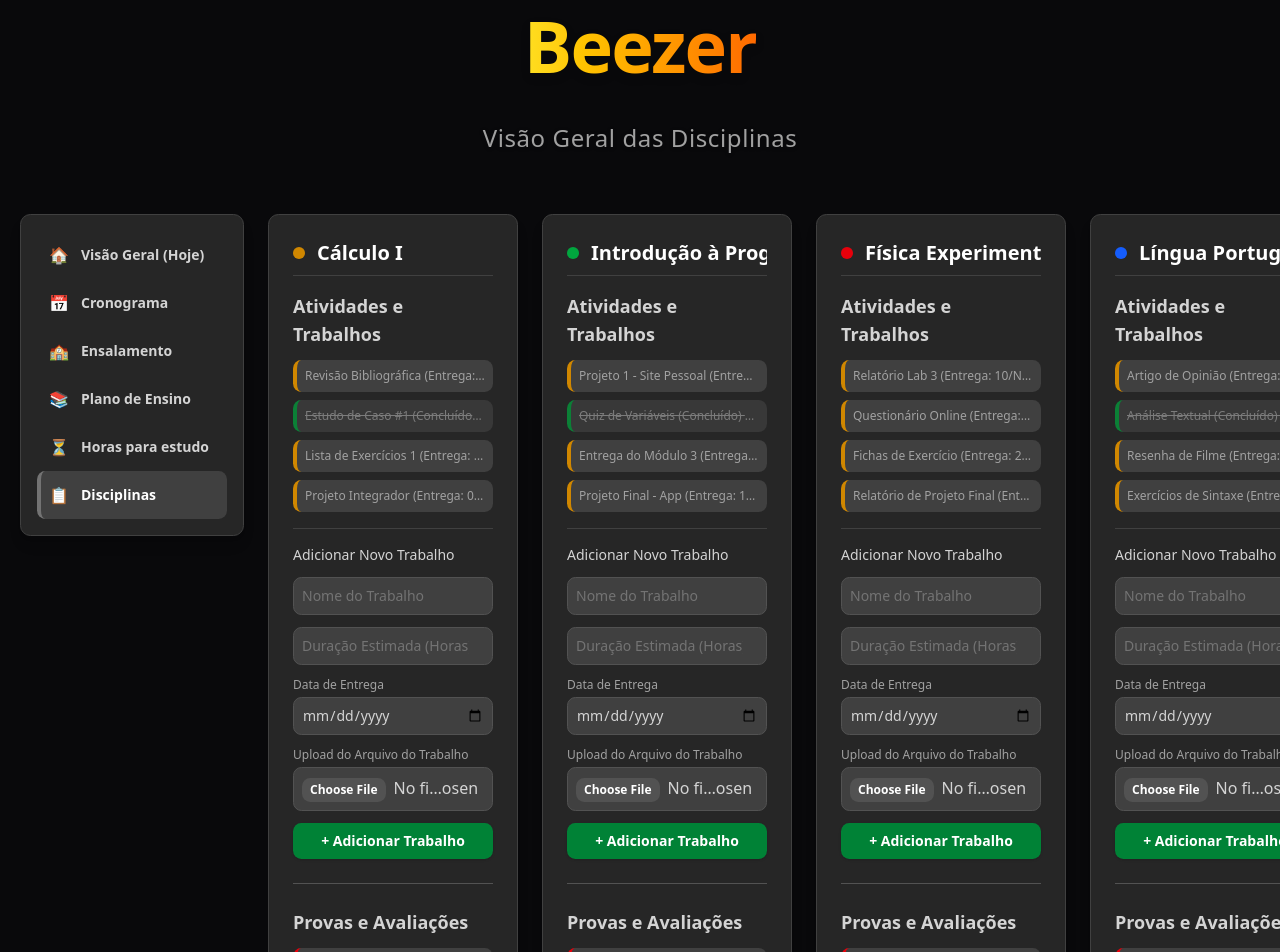
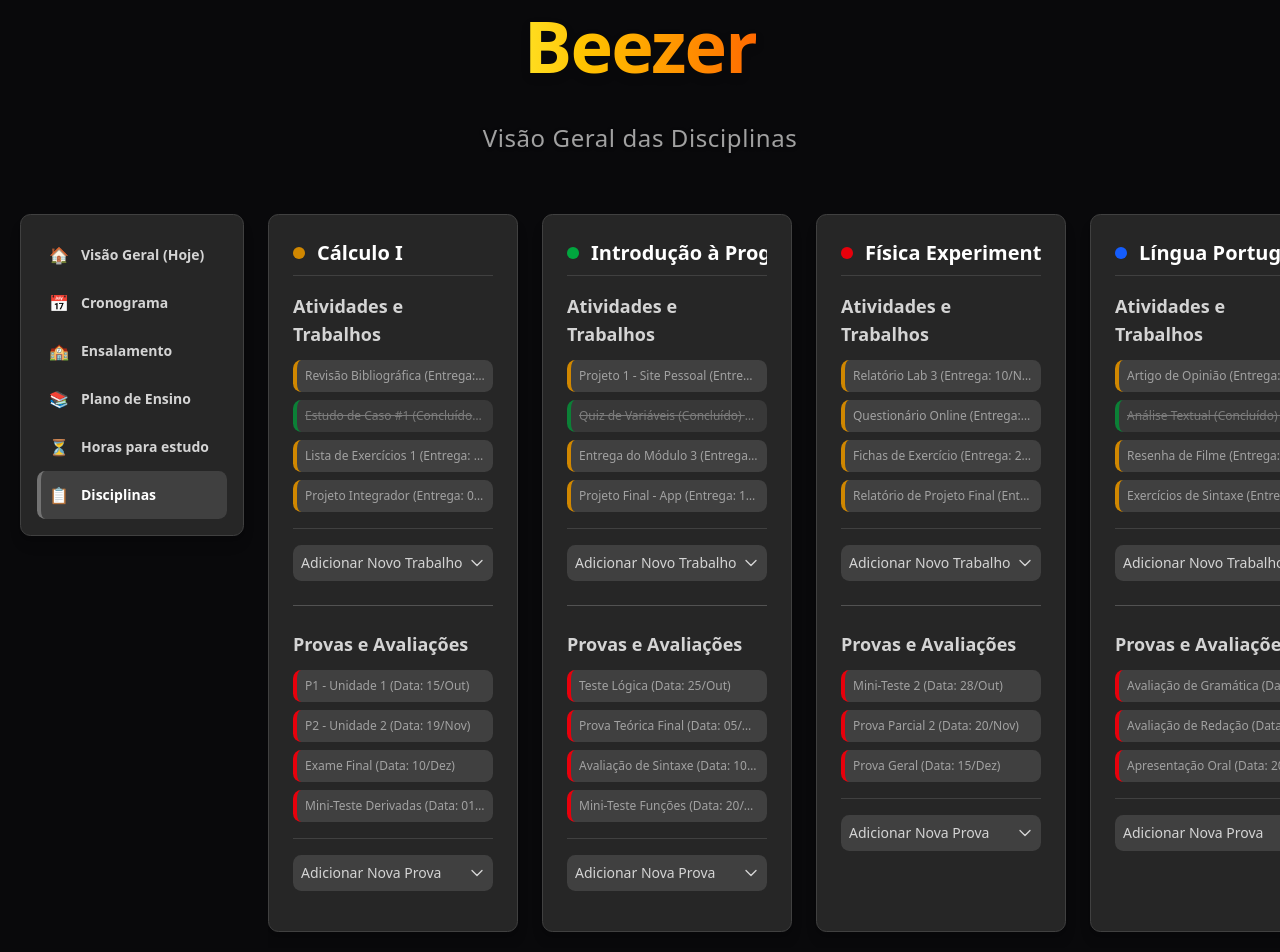
Before and after one commit to ana-borowsky/cronograma-educacional-react, a React (Vite) app in the folder frontend/: page /disciplines in a window 1280 px wide. Shown: the top 952 px of the page. Built offline with nearby package versions, Linux system fonts and the light colour scheme.

Commit message:
Adiciona divs que fecham nas disciplinas

```diff
--- a/frontend/src/pages/Disciplines.jsx
+++ b/frontend/src/pages/Disciplines.jsx
@@ -1,8 +1,24 @@
 import Layout from "../components/Layout"
 import { Link } from "react-router-dom";
 import { Button } from "@/components/ui/button";
+import { useState } from "react";
+
+const ChevronDown = () => <svg xmlns="http://www.w3.org/2000/svg" fill="none" viewBox="0 0 24 24" strokeWidth={2} stroke="currentColor" className="w-4 h-4"><path strokeLinecap="round" strokeLinejoin="round" d="M19.5 8.25l-7.5 7.5-7.5-7.5" /></svg>
+const ChevronUp = () => <svg xmlns="http://www.w3.org/2000/svg" fill="none" viewBox="0 0 24 24" strokeWidth={2} stroke="currentColor" className="w-4 h-4"><path strokeLinecap="round" strokeLinejoin="round" d="M4.5 15.75l7.5-7.5 7.5 7.5" /></svg>
 
 const Disciplines = () => {
+  const [isCalcWorkFormOpen, setIsCalcWorkFormOpen] = useState(false);
+  const [isCalcExamFormOpen, setIsCalcExamFormOpen] = useState(false);
+
+  const [isProgWorkFormOpen, setIsProgWorkFormOpen] = useState(false);
+  const [isProgExamFormOpen, setIsProgExamFormOpen] = useState(false);
+
+  const [isFisicaWorkFormOpen, setIsFisicaWorkFormOpen] = useState(false);
+  const [isFisicaExamFormOpen, setIsFisicaExamFormOpen] = useState(false);
+
+  const [isPortWorkFormOpen, setIsPortWorkFormOpen] = useState(false);
+  const [isPortExamFormOpen, setIsPortExamFormOpen] = useState(false);
+
   return (
     <Layout subtitle="Visão Geral das Disciplinas">
       <div className="flex flex-col md:flex-row max-w-[1600px] mx-auto p-5 gap-6 items-start">
@@ -43,6 +59,7 @@ const Disciplines = () => {
 
         <div className="flex-grow flex overflow-x-auto space-x-6 pb-4 w-full">
 
+          {/* Cálculo I */}
           <div className="bg-neutral-800 p-6 border border-neutral-700 rounded-lg shadow-lg flex-shrink-0 w-[250px]">
 
             <h2 className="flex items-center text-xl font-bold text-white mb-4 border-b border-neutral-700 pb-2 truncate">
@@ -59,8 +76,19 @@ const Disciplines = () => {
               </ul>
 
               <hr className="my-4 border-neutral-700" />
-              <p className="text-neutral-300 font-medium mb-3 text-sm">Adicionar Novo Trabalho</p>
-              <form className="space-y-3">
+
+              <div
+                className="flex justify-between items-center cursor-pointer p-2 rounded-md bg-neutral-700 hover:bg-neutral-600 transition duration-200"
+                onClick={() => setIsCalcWorkFormOpen(!isCalcWorkFormOpen)}
+              >
+                <p className="text-neutral-300 font-medium text-sm">Adicionar Novo Trabalho</p>
+                <span className="text-neutral-300">
+                  {isCalcWorkFormOpen ? <ChevronUp /> : <ChevronDown />}
+                </span>
+              </div>
+
+              {isCalcWorkFormOpen && (
+                <form className="space-y-3 pt-4 transition-all duration-300 ease-in-out">
                   <div className="flex flex-col">
                     <input type="text" placeholder="Nome do Trabalho" className="w-full p-2 border border-neutral-600 rounded-md bg-neutral-700 text-white placeholder-neutral-500 focus:outline-none focus:border-neutral-500 text-sm" required />
                   </div>
@@ -77,6 +105,7 @@ const Disciplines = () => {
                   </div>
                   <Button type="submit" className="w-full py-2 rounded-md bg-green-700 text-white font-semibold hover:bg-green-600 transition duration-200 text-sm">+ Adicionar Trabalho</Button>
                 </form>
+              )}
             </div>
 
             <hr className="my-6 border-neutral-600" />
@@ -91,8 +120,19 @@ const Disciplines = () => {
               </ul>
 
               <hr className="my-4 border-neutral-700" />
-              <p className="text-neutral-300 font-medium mb-3 text-sm">Adicionar Nova Prova</p>
-              <form className="space-y-3">
+
+              <div
+                className="flex justify-between items-center cursor-pointer p-2 rounded-md bg-neutral-700 hover:bg-neutral-600 transition duration-200"
+                onClick={() => setIsCalcExamFormOpen(!isCalcExamFormOpen)}
+              >
+                <p className="text-neutral-300 font-medium text-sm">Adicionar Nova Prova</p>
+                <span className="text-neutral-300">
+                  {isCalcExamFormOpen ? <ChevronUp /> : <ChevronDown />}
+                </span>
+              </div>
+
+              {isCalcExamFormOpen && (
+                <form className="space-y-3 pt-4 transition-all duration-300 ease-in-out">
                   <div className="flex flex-col">
                     <input type="text" placeholder="Nome da Prova/Avaliação" className="w-full p-2 border border-neutral-600 rounded-md bg-neutral-700 text-white placeholder-neutral-500 focus:outline-none focus:border-neutral-500 text-sm" required />
                   </div>
@@ -121,9 +161,11 @@ const Disciplines = () => {
 
                   <Button type="submit" className="w-full py-2 rounded-md bg-blue-700 text-white font-semibold hover:bg-blue-600 transition duration-200 text-sm">+ Adicionar Prova</Button>
                 </form>
+              )}
             </div>
           </div>
 
+          {/* Introdução à Programação */}
           <div className="bg-neutral-800 p-6 border border-neutral-700 rounded-lg shadow-lg flex-shrink-0 w-[250px]">
             <h2 className="flex items-center text-xl font-bold text-white mb-4 border-b border-neutral-700 pb-2 truncate">
               <span className="w-3 h-3 bg-green-600 rounded-full mr-3 flex-shrink-0"></span>
@@ -140,8 +182,19 @@ const Disciplines = () => {
               </ul>
 
               <hr className="my-4 border-neutral-700" />
-              <p className="text-neutral-300 font-medium mb-3 text-sm">Adicionar Novo Trabalho</p>
-              <form className="space-y-3">
+
+              <div
+                className="flex justify-between items-center cursor-pointer p-2 rounded-md bg-neutral-700 hover:bg-neutral-600 transition duration-200"
+                onClick={() => setIsProgWorkFormOpen(!isProgWorkFormOpen)}
+              >
+                <p className="text-neutral-300 font-medium text-sm">Adicionar Novo Trabalho</p>
+                <span className="text-neutral-300">
+                  {isProgWorkFormOpen ? <ChevronUp /> : <ChevronDown />}
+                </span>
+              </div>
+
+              {isProgWorkFormOpen && (
+                <form className="space-y-3 pt-4 transition-all duration-300 ease-in-out">
                   <div className="flex flex-col">
                     <input type="text" placeholder="Nome do Trabalho" className="w-full p-2 border border-neutral-600 rounded-md bg-neutral-700 text-white placeholder-neutral-500 focus:outline-none focus:border-neutral-500 text-sm" required />
                   </div>
@@ -158,6 +211,7 @@ const Disciplines = () => {
                   </div>
                   <Button type="submit" className="w-full py-2 rounded-md bg-green-700 text-white font-semibold hover:bg-green-600 transition duration-200 text-sm">+ Adicionar Trabalho</Button>
                 </form>
+              )}
             </div>
 
             <hr className="my-6 border-neutral-600" />
@@ -172,8 +226,19 @@ const Disciplines = () => {
               </ul>
 
               <hr className="my-4 border-neutral-700" />
-              <p className="text-neutral-300 font-medium mb-3 text-sm">Adicionar Nova Prova</p>
-              <form className="space-y-3">
+
+              <div
+                className="flex justify-between items-center cursor-pointer p-2 rounded-md bg-neutral-700 hover:bg-neutral-600 transition duration-200"
+                onClick={() => setIsProgExamFormOpen(!isProgExamFormOpen)}
+              >
+                <p className="text-neutral-300 font-medium text-sm">Adicionar Nova Prova</p>
+                <span className="text-neutral-300">
+                  {isProgExamFormOpen ? <ChevronUp /> : <ChevronDown />}
+                </span>
+              </div>
+
+              {isProgExamFormOpen && (
+                <form className="space-y-3 pt-4 transition-all duration-300 ease-in-out">
                   <div className="flex flex-col">
                     <input type="text" placeholder="Nome da Prova/Avaliação" className="w-full p-2 border border-neutral-600 rounded-md bg-neutral-700 text-white placeholder-neutral-500 focus:outline-none focus:border-neutral-500 text-sm" required />
                   </div>
@@ -202,9 +267,11 @@ const Disciplines = () => {
 
                   <Button type="submit" className="w-full py-2 rounded-md bg-blue-700 text-white font-semibold hover:bg-blue-600 transition duration-200 text-sm">+ Adicionar Prova</Button>
                 </form>
+              )}
             </div>
           </div>
 
+          {/* Física Experimental */}
           <div className="bg-neutral-800 p-6 border border-neutral-700 rounded-lg shadow-lg flex-shrink-0 w-[250px]">
             <h2 className="flex items-center text-xl font-bold text-white mb-4 border-b border-neutral-700 pb-2 truncate">
               <span className="w-3 h-3 bg-red-600 rounded-full mr-3 flex-shrink-0"></span>
@@ -221,8 +288,19 @@ const Disciplines = () => {
               </ul>
 
               <hr className="my-4 border-neutral-700" />
-              <p className="text-neutral-300 font-medium mb-3 text-sm">Adicionar Novo Trabalho</p>
-              <form className="space-y-3">
+
+              <div
+                className="flex justify-between items-center cursor-pointer p-2 rounded-md bg-neutral-700 hover:bg-neutral-600 transition duration-200"
+                onClick={() => setIsFisicaWorkFormOpen(!isFisicaWorkFormOpen)}
+              >
+                <p className="text-neutral-300 font-medium text-sm">Adicionar Novo Trabalho</p>
+                <span className="text-neutral-300">
+                  {isFisicaWorkFormOpen ? <ChevronUp /> : <ChevronDown />}
+                </span>
+              </div>
+
+              {isFisicaWorkFormOpen && (
+                <form className="space-y-3 pt-4 transition-all duration-300 ease-in-out">
                   <div className="flex flex-col">
                     <input type="text" placeholder="Nome do Trabalho" className="w-full p-2 border border-neutral-600 rounded-md bg-neutral-700 text-white placeholder-neutral-500 focus:outline-none focus:border-neutral-500 text-sm" required />
                   </div>
@@ -239,6 +317,7 @@ const Disciplines = () => {
                   </div>
                   <Button type="submit" className="w-full py-2 rounded-md bg-green-700 text-white font-semibold hover:bg-green-600 transition duration-200 text-sm">+ Adicionar Trabalho</Button>
                 </form>
+              )}
             </div>
 
             <hr className="my-6 border-neutral-600" />
@@ -252,8 +331,19 @@ const Disciplines = () => {
               </ul>
 
               <hr className="my-4 border-neutral-700" />
-              <p className="text-neutral-300 font-medium mb-3 text-sm">Adicionar Nova Prova</p>
-              <form className="space-y-3">
+
+              <div
+                className="flex justify-between items-center cursor-pointer p-2 rounded-md bg-neutral-700 hover:bg-neutral-600 transition duration-200"
+                onClick={() => setIsFisicaExamFormOpen(!isFisicaExamFormOpen)}
+              >
+                <p className="text-neutral-300 font-medium text-sm">Adicionar Nova Prova</p>
+                <span className="text-neutral-300">
+                  {isFisicaExamFormOpen ? <ChevronUp /> : <ChevronDown />}
+                </span>
+              </div>
+
+              {isFisicaExamFormOpen && (
+                <form className="space-y-3 pt-4 transition-all duration-300 ease-in-out">
                   <div className="flex flex-col">
                     <input type="text" placeholder="Nome da Prova/Avaliação" className="w-full p-2 border border-neutral-600 rounded-md bg-neutral-700 text-white placeholder-neutral-500 focus:outline-none focus:border-neutral-500 text-sm" required />
                   </div>
@@ -278,9 +368,11 @@ const Disciplines = () => {
 
                   <Button type="submit" className="w-full py-2 rounded-md bg-blue-700 text-white font-semibold hover:bg-blue-600 transition duration-200 text-sm">+ Adicionar Prova</Button>
                 </form>
+              )}
             </div>
           </div>
 
+          {/* Língua Portuguesa e Comunicação */}
           <div className="bg-neutral-800 p-6 border border-neutral-700 rounded-lg shadow-lg flex-shrink-0 w-[250px]">
             <h2 className="flex items-center text-xl font-bold text-white mb-4 border-b border-neutral-700 pb-2 truncate">
               <span className="w-3 h-3 bg-blue-600 rounded-full mr-3 flex-shrink-0"></span>
@@ -297,8 +389,19 @@ const Disciplines = () => {
               </ul>
 
               <hr className="my-4 border-neutral-700" />
-              <p className="text-neutral-300 font-medium mb-3 text-sm">Adicionar Novo Trabalho</p>
-              <form className="space-y-3">
+
+              <div
+                className="flex justify-between items-center cursor-pointer p-2 rounded-md bg-neutral-700 hover:bg-neutral-600 transition duration-200"
+                onClick={() => setIsPortWorkFormOpen(!isPortWorkFormOpen)}
+              >
+                <p className="text-neutral-300 font-medium text-sm">Adicionar Novo Trabalho</p>
+                <span className="text-neutral-300">
+                  {isPortWorkFormOpen ? <ChevronUp /> : <ChevronDown />}
+                </span>
+              </div>
+
+              {isPortWorkFormOpen && (
+                <form className="space-y-3 pt-4 transition-all duration-300 ease-in-out">
                   <div className="flex flex-col">
                     <input type="text" placeholder="Nome do Trabalho" className="w-full p-2 border border-neutral-600 rounded-md bg-neutral-700 text-white placeholder-neutral-500 focus:outline-none focus:border-neutral-500 text-sm" required />
                   </div>
@@ -315,6 +418,7 @@ const Disciplines = () => {
                   </div>
                   <Button type="submit" className="w-full py-2 rounded-md bg-green-700 text-white font-semibold hover:bg-green-600 transition duration-200 text-sm">+ Adicionar Trabalho</Button>
                 </form>
+              )}
             </div>
 
             <hr className="my-6 border-neutral-600" />
@@ -328,8 +432,19 @@ const Disciplines = () => {
               </ul>
 
               <hr className="my-4 border-neutral-700" />
-              <p className="text-neutral-300 font-medium mb-3 text-sm">Adicionar Nova Prova</p>
-              <form className="space-y-3">
+
+              <div
+                className="flex justify-between items-center cursor-pointer p-2 rounded-md bg-neutral-700 hover:bg-neutral-600 transition duration-200"
+                onClick={() => setIsPortExamFormOpen(!isPortExamFormOpen)}
+              >
+                <p className="text-neutral-300 font-medium text-sm">Adicionar Nova Prova</p>
+                <span className="text-neutral-300">
+                  {isPortExamFormOpen ? <ChevronUp /> : <ChevronDown />}
+                </span>
+              </div>
+
+              {isPortExamFormOpen && (
+                <form className="space-y-3 pt-4 transition-all duration-300 ease-in-out">
                   <div className="flex flex-col">
                     <input type="text" placeholder="Nome da Prova/Avaliação" className="w-full p-2 border border-neutral-600 rounded-md bg-neutral-700 text-white placeholder-neutral-500 focus:outline-none focus:border-neutral-500 text-sm" required />
                   </div>
@@ -362,6 +477,7 @@ const Disciplines = () => {
 
                   <Button type="submit" className="w-full py-2 rounded-md bg-blue-700 text-white font-semibold hover:bg-blue-600 transition duration-200 text-sm">+ Adicionar Prova</Button>
                 </form>
+              )}
             </div>
           </div>
         </div>
```
Lines whose indentation alone changed are shown as unchanged.
